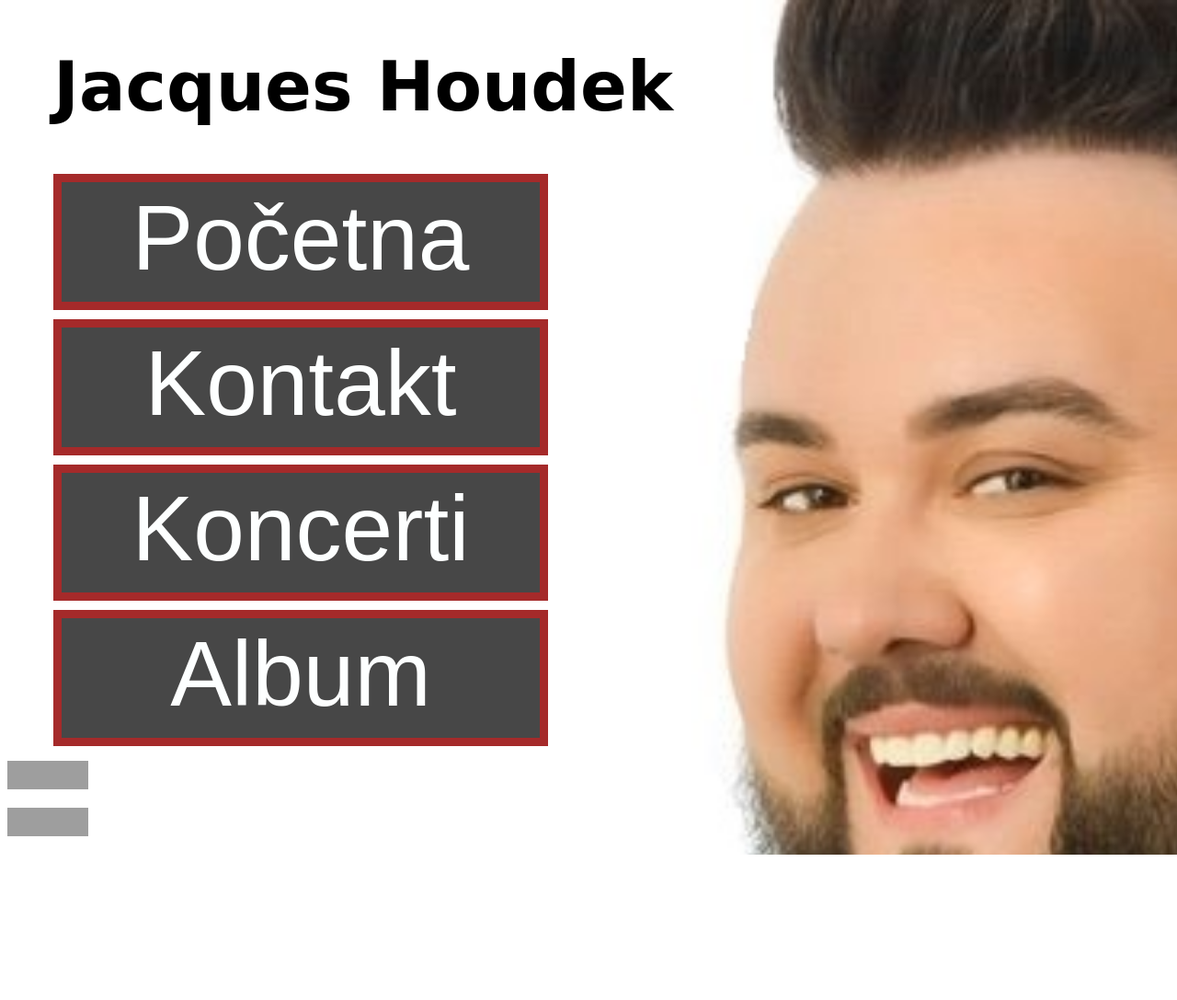
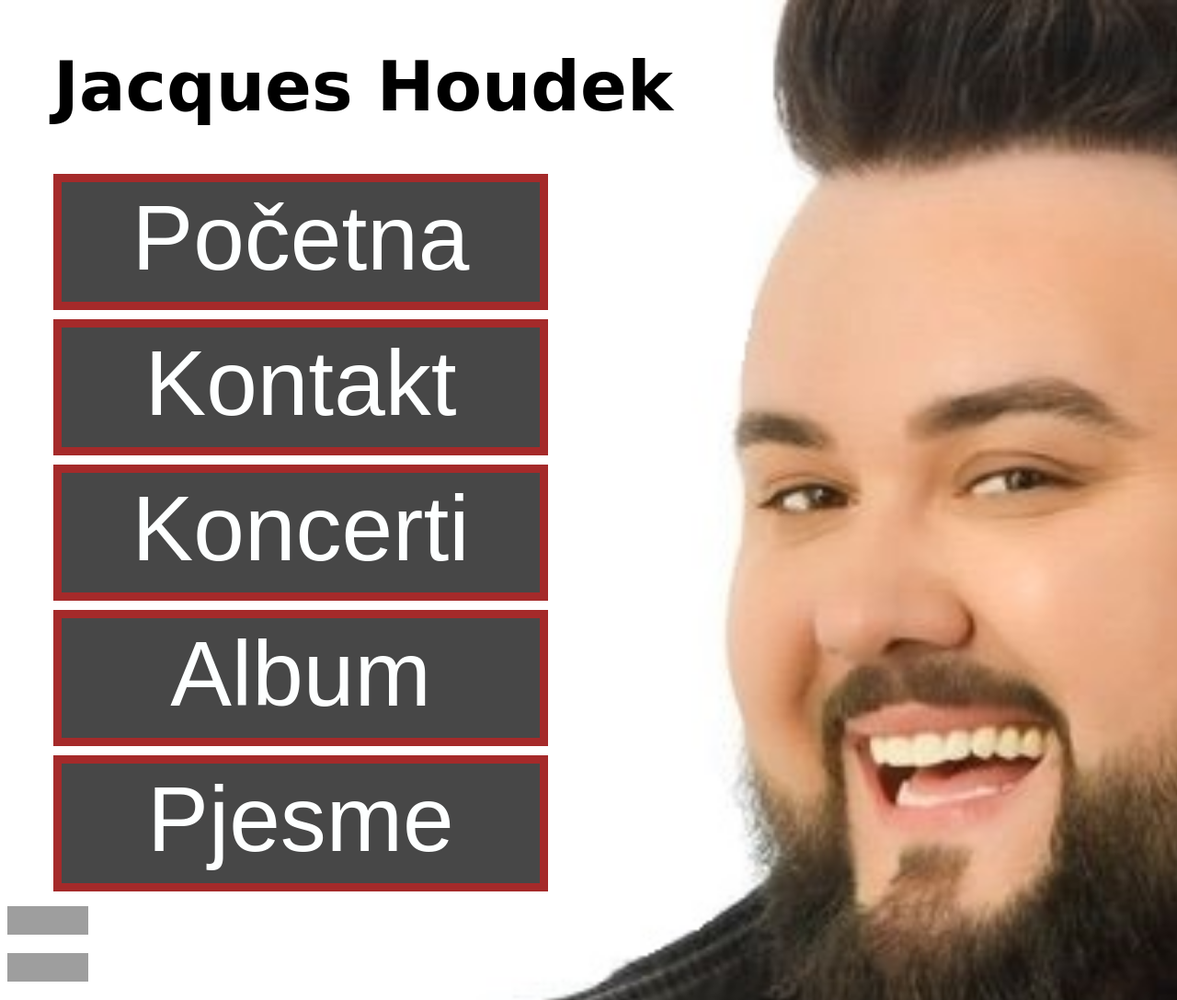
Before and after one commit to senidkojiresava/info_projekt, a plain HTML site: page index.html in a window 1280 px wide. Shown: the whole page at 92% size. Before the commit the page ends 929 px from the top, so only its background shows below. Drawn offline with Linux system fonts and the light colour scheme; grey boxes are pictures that could not be loaded.

Commit message:
Update index.html

```diff
--- a/index.html
+++ b/index.html
@@ -12,6 +12,7 @@
     <li><a href="kontakt.html">Kontakt</a></li>
     <li><a href="koncerti.html">Koncerti</a></li>
     <li><a href="albumi.html">Album</a></li>
+    <li><a href="pjesme.html">Pjesme</a></li>
 
   </ul>
     <p>
```
